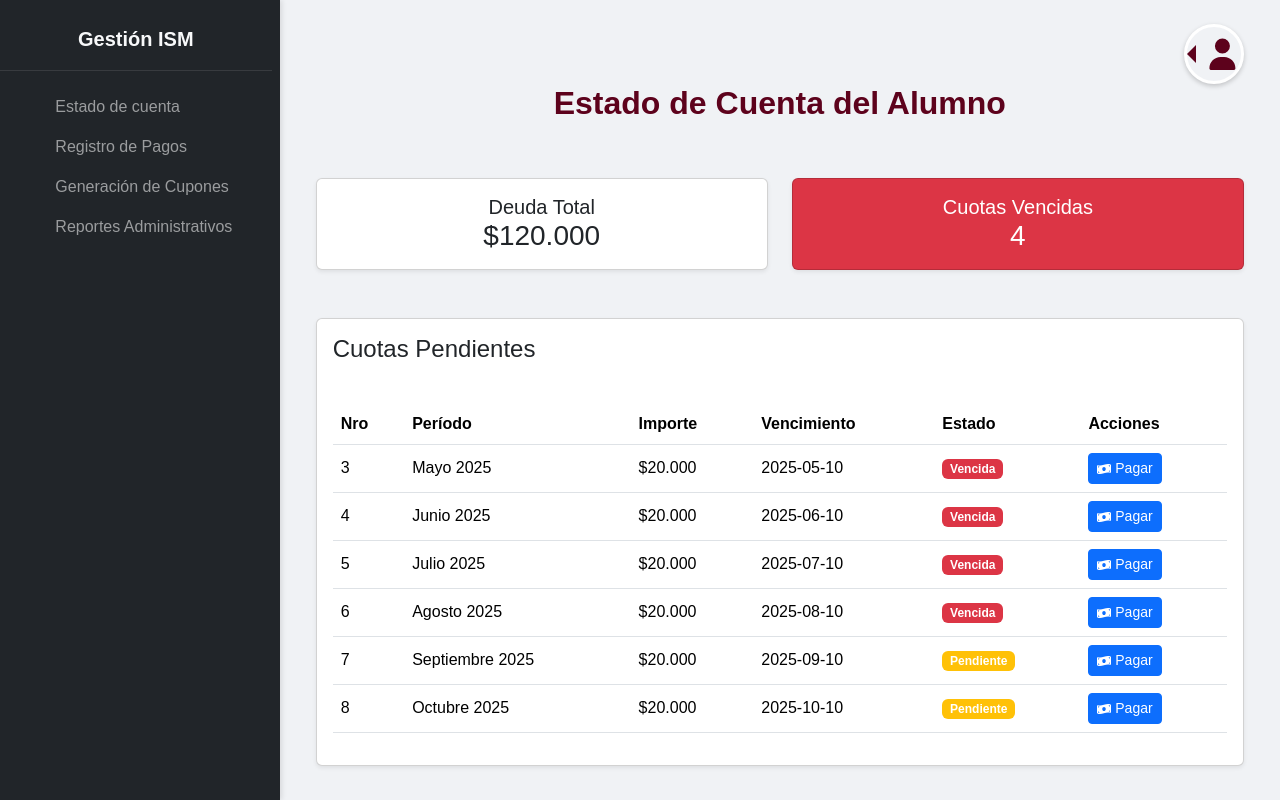
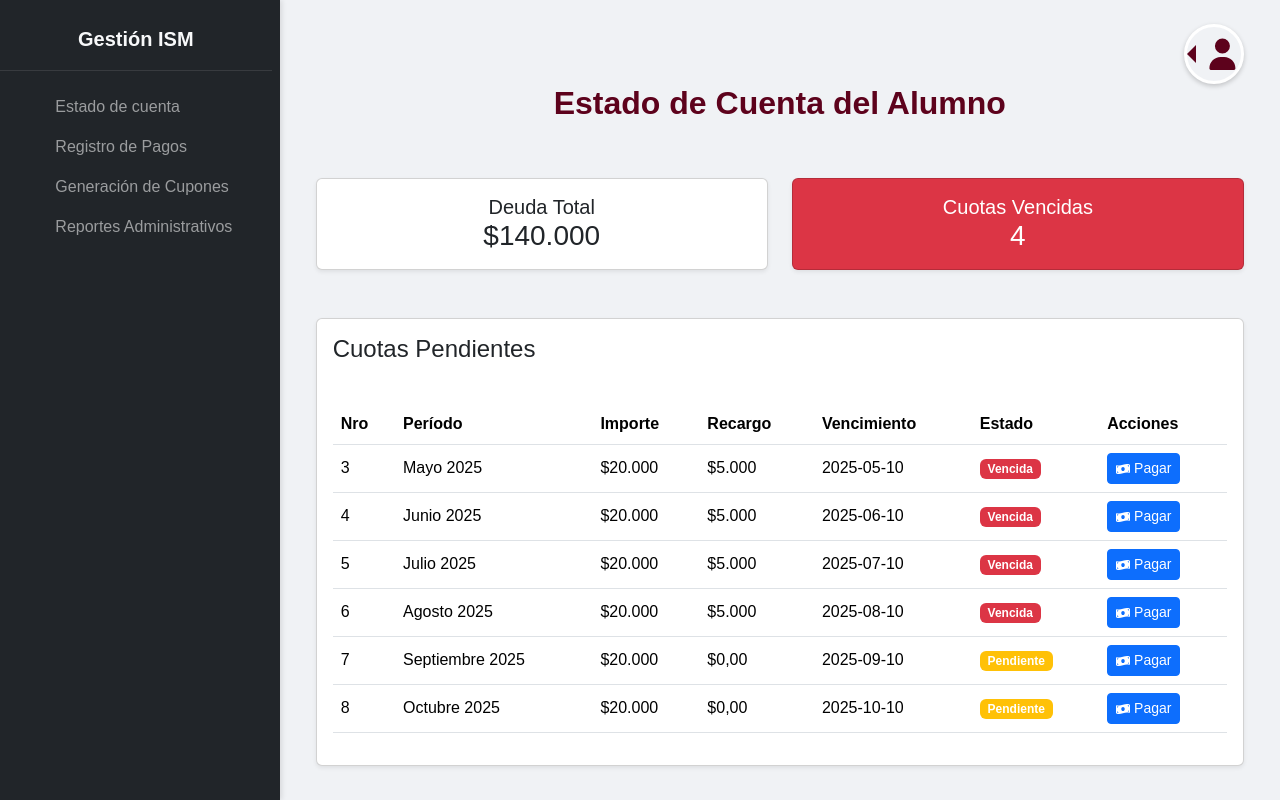
Before and after one commit to SebasAlRivas/PRE-ISMEstadodeCuenta, a React (Create React App) app in the folder consulta-e/: page / in a window 1280 px wide. Built offline with nearby package versions, Linux system fonts and the light colour scheme.

Commit message:
prolijando recargo

```diff
--- a/consulta-e/src/App.js
+++ b/consulta-e/src/App.js
@@ -10,26 +10,26 @@ function App() {
             dni: "34567890",
             rol: "Alumno",
             cuotas: [
-                // Nuevas cuotas del 2024 (todas pagadas)
-                { id: 14, nro: 1, periodo: 'Febrero 2024', importe: 30000, vencimiento: '2024-02-10', estado: 'Pagada', fechaPago: '2024-02-09', medioPago: 'Transferencia', comprobanteUrl: 'comprobante_5.pdf' },
-                { id: 15, nro: 2, periodo: 'Marzo 2024', importe: 35000, vencimiento: '2024-03-10', estado: 'Pagada', fechaPago: '2024-03-11', medioPago: 'Rapipago', comprobanteUrl: 'comprobante_6.pdf' },
-                { id: 16, nro: 3, periodo: 'Abril 2024', importe: 40000, vencimiento: '2024-04-10', estado: 'Pagada', fechaPago: '2024-04-10', medioPago: 'Mercado Pago', comprobanteUrl: 'comprobante_7.pdf' },
-                { id: 17, nro: 4, periodo: 'Mayo 2024', importe: 45000, vencimiento: '2024-05-10', estado: 'Pagada', fechaPago: '2024-05-09', medioPago: 'Transferencia', comprobanteUrl: 'comprobante_8.pdf' },
-                { id: 18, nro: 5, periodo: 'Junio 2024', importe: 50000, vencimiento: '2024-06-10', estado: 'Pagada', fechaPago: '2024-06-12', medioPago: 'Transferencia', comprobanteUrl: 'comprobante_9.pdf' },
-                { id: 19, nro: 6, periodo: 'Julio 2024', importe: 55000, vencimiento: '2024-07-10', estado: 'Pagada', fechaPago: '2024-07-10', medioPago: 'Rapipago', comprobanteUrl: 'comprobante_10.pdf' },
-                { id: 20, nro: 7, periodo: 'Agosto 2024', importe: 60000, vencimiento: '2024-08-10', estado: 'Pagada', fechaPago: '2024-08-08', medioPago: 'Mercado Pago', comprobanteUrl: 'comprobante_11.pdf' },
-                { id: 21, nro: 8, periodo: 'Septiembre 2024', importe: 65000, vencimiento: '2024-09-10', estado: 'Pagada', fechaPago: '2024-09-09', medioPago: 'Transferencia', comprobanteUrl: 'comprobante_12.pdf' },
-                { id: 22, nro: 9, periodo: 'Octubre 2024', importe: 70000, vencimiento: '2024-10-10', estado: 'Pagada', fechaPago: '2024-10-09', medioPago: 'Mercado Pago', comprobanteUrl: 'comprobante_13.pdf' },
+                { id: 14, nro: 1, periodo: 'Febrero 2024', importe: 30000, vencimiento: '2024-02-10', estado: 'Pagada', fechaPago: '2024-02-09', medioPago: 'Transferencia', comprobanteUrl: 'comprobante_5.pdf', recargo: 0 },
+                { id: 15, nro: 2, periodo: 'Marzo 2024', importe: 35000, vencimiento: '2024-03-10', estado: 'Pagada', fechaPago: '2024-03-11', medioPago: 'Rapipago', comprobanteUrl: 'comprobante_6.pdf', recargo: 0 },
+                { id: 16, nro: 3, periodo: 'Abril 2024', importe: 40000, vencimiento: '2024-04-10', estado: 'Pagada', fechaPago: '2024-04-10', medioPago: 'Mercado Pago', comprobanteUrl: 'comprobante_7.pdf', recargo: 0 },
+                { id: 17, nro: 4, periodo: 'Mayo 2024', importe: 45000, vencimiento: '2024-05-10', estado: 'Pagada', fechaPago: '2024-05-09', medioPago: 'Transferencia', comprobanteUrl: 'comprobante_8.pdf', recargo: 0 },
+                { id: 18, nro: 5, periodo: 'Junio 2024', importe: 50000, vencimiento: '2024-06-10', estado: 'Pagada', fechaPago: '2024-06-12', medioPago: 'Transferencia', comprobanteUrl: 'comprobante_9.pdf', recargo: 0 },
+                { id: 19, nro: 6, periodo: 'Julio 2024', importe: 55000, vencimiento: '2024-07-10', estado: 'Pagada', fechaPago: '2024-07-10', medioPago: 'Rapipago', comprobanteUrl: 'comprobante_10.pdf', recargo: 0 },
+                { id: 20, nro: 7, periodo: 'Agosto 2024', importe: 60000, vencimiento: '2024-08-10', estado: 'Pagada', fechaPago: '2024-08-08', medioPago: 'Mercado Pago', comprobanteUrl: 'comprobante_11.pdf', recargo: 0 },
+                { id: 21, nro: 8, periodo: 'Septiembre 2024', importe: 65000, vencimiento: '2024-09-10', estado: 'Pagada', fechaPago: '2024-09-09', medioPago: 'Transferencia', comprobanteUrl: 'comprobante_12.pdf', recargo: 0 },
+                { id: 22, nro: 9, periodo: 'Octubre 2024', importe: 70000, vencimiento: '2024-10-10', estado: 'Pagada', fechaPago: '2024-10-09', medioPago: 'Mercado Pago', comprobanteUrl: 'comprobante_13.pdf', recargo: 0 },
 
-                // Cuotas del 2025
-                { id: 1, nro: 1, periodo: 'Marzo 2025', importe: 20000, vencimiento: '2025-03-10', estado: 'Pagada', fechaPago: '2025-03-09', medioPago: 'Transferencia', comprobanteUrl: 'comprobante_1.pdf' },
-                { id: 2, nro: 2, periodo: 'Abril 2025', importe: 20000, vencimiento: '2025-04-10', estado: 'Pagada', fechaPago: '2025-04-11', medioPago: 'Rapipago', comprobanteUrl: 'comprobante_2.pdf' },
-                { id: 3, nro: 3, periodo: 'Mayo 2025', importe: 20000, vencimiento: '2025-05-10', estado: 'Vencida', fechaPago: null, medioPago: null, comprobanteUrl: null },
-                { id: 4, nro: 4, periodo: 'Junio 2025', importe: 20000, vencimiento: '2025-06-10', estado: 'Vencida', fechaPago: null, medioPago: null, comprobanteUrl: null },
-                { id: 5, nro: 5, periodo: 'Julio 2025', importe: 20000, vencimiento: '2025-07-10', estado: 'Vencida', fechaPago: null, medioPago: null, comprobanteUrl: null },
-                { id: 6, nro: 6, periodo: 'Agosto 2025', importe: 20000, vencimiento: '2025-08-10', estado: 'Vencida', fechaPago: null, medioPago: null, comprobanteUrl: null },
-                { id: 7, nro: 7, periodo: 'Septiembre 2025', importe: 20000, vencimiento: '2025-09-10', estado: 'Pendiente', fechaPago: null, medioPago: null, comprobanteUrl: null },
-                { id: 8, nro: 8, periodo: 'Octubre 2025', importe: 20000, vencimiento: '2025-10-10', estado: 'Pendiente', fechaPago: null, medioPago: null, comprobanteUrl: null },
+                { id: 1, nro: 1, periodo: 'Marzo 2025', importe: 20000, vencimiento: '2025-03-10', estado: 'Pagada', fechaPago: '2025-03-09', medioPago: 'Transferencia', comprobanteUrl: 'comprobante_1.pdf', recargo: 0 },
+                { id: 2, nro: 2, periodo: 'Abril 2025', importe: 20000, vencimiento: '2025-04-10', estado: 'Pagada', fechaPago: '2025-04-11', medioPago: 'Rapipago', comprobanteUrl: 'comprobante_2.pdf', recargo: 0 },
+
+                { id: 3, nro: 3, periodo: 'Mayo 2025', importe: 20000, vencimiento: '2025-05-10', estado: 'Vencida', fechaPago: null, medioPago: null, comprobanteUrl: null, recargo: 5000 },
+                { id: 4, nro: 4, periodo: 'Junio 2025', importe: 20000, vencimiento: '2025-06-10', estado: 'Vencida', fechaPago: null, medioPago: null, comprobanteUrl: null, recargo: 5000 },
+                { id: 5, nro: 5, periodo: 'Julio 2025', importe: 20000, vencimiento: '2025-07-10', estado: 'Vencida', fechaPago: null, medioPago: null, comprobanteUrl: null, recargo: 5000 },
+                { id: 6, nro: 6, periodo: 'Agosto 2025', importe: 20000, vencimiento: '2025-08-10', estado: 'Vencida', fechaPago: null, medioPago: null, comprobanteUrl: null, recargo: 5000 },
+
+                { id: 7, nro: 7, periodo: 'Septiembre 2025', importe: 20000, vencimiento: '2025-09-10', estado: 'Pendiente', fechaPago: null, medioPago: null, comprobanteUrl: null, recargo: 0 },
+                { id: 8, nro: 8, periodo: 'Octubre 2025', importe: 20000, vencimiento: '2025-10-10', estado: 'Pendiente', fechaPago: null, medioPago: null, comprobanteUrl: null, recargo: 0 },
             ]
         },
         {
@@ -37,11 +37,12 @@ function App() {
             dni: "12345678",
             rol: "Alumno",
             cuotas: [
-                { id: 9, nro: 1, periodo: 'Marzo 2025', importe: 18000, vencimiento: '2025-03-10', estado: 'Pagada', fechaPago: '2025-03-08', medioPago: 'Transferencia', comprobanteUrl: 'comprobante_3.pdf' },
-                { id: 10, nro: 2, periodo: 'Abril 2025', importe: 18000, vencimiento: '2025-04-10', estado: 'Pagada', fechaPago: '2025-04-09', medioPago: 'Mercado Pago', comprobanteUrl: 'comprobante_4.pdf' },
-                { id: 11, nro: 3, periodo: 'Mayo 2025', importe: 18000, vencimiento: '2025-05-10', estado: 'Vencida', fechaPago: null, medioPago: null, comprobanteUrl: null },
-                { id: 12, nro: 4, periodo: 'Junio 2025', importe: 18000, vencimiento: '2025-06-10', estado: 'Vencida', fechaPago: null, medioPago: null, comprobanteUrl: null },
-                { id: 13, nro: 5, periodo: 'Julio 2025', importe: 18000, vencimiento: '2025-07-10', estado: 'Vencida', fechaPago: null, medioPago: null, comprobanteUrl: null },
+                { id: 9, nro: 1, periodo: 'Marzo 2025', importe: 18000, vencimiento: '2025-03-10', estado: 'Pagada', fechaPago: '2025-03-08', medioPago: 'Transferencia', comprobanteUrl: 'comprobante_3.pdf', recargo: 0 },
+                { id: 10, nro: 2, periodo: 'Abril 2025', importe: 18000, vencimiento: '2025-04-10', estado: 'Pagada', fechaPago: '2025-04-09', medioPago: 'Mercado Pago', comprobanteUrl: 'comprobante_4.pdf', recargo: 0 },
+
+                { id: 11, nro: 3, periodo: 'Mayo 2025', importe: 18000, vencimiento: '2025-05-10', estado: 'Vencida', fechaPago: null, medioPago: null, comprobanteUrl: null, recargo: 3000 },
+                { id: 12, nro: 4, periodo: 'Junio 2025', importe: 18000, vencimiento: '2025-06-10', estado: 'Vencida', fechaPago: null, medioPago: null, comprobanteUrl: null, recargo: 3000 },
+                { id: 13, nro: 5, periodo: 'Julio 2025', importe: 18000, vencimiento: '2025-07-10', estado: 'Vencida', fechaPago: null, medioPago: null, comprobanteUrl: null, recargo: 3000 },
             ]
         }
     ];
@@ -53,9 +54,7 @@ function App() {
         cuotas: []
     };
 
-    // Para ver como alumno:
     const [usuario] = useState(alumnos[0]);
-    // Para ver como Administrativo, descomenta la línea de abajo y comenta la de arriba:
     //const [usuario] = useState(administrativa);
 
     const manejarPago = (importePagado) => {
--- a/consulta-e/src/components/CuotasPendientes.jsx
+++ b/consulta-e/src/components/CuotasPendientes.jsx
@@ -16,6 +16,7 @@ const CuotasPendientes = ({ cuotasImpagas, manejarPago }) => {
                                 <th>Nro</th>
                                 <th>Período</th>
                                 <th>Importe</th>
+                                <th>Recargo</th> {/* ⬅️ COLUMNA AGREGADA */}
                                 <th>Vencimiento</th>
                                 <th>Estado</th>
                                 <th>Acciones</th>
@@ -27,6 +28,8 @@ const CuotasPendientes = ({ cuotasImpagas, manejarPago }) => {
                                     <td>{cuota.nro}</td>
                                     <td>{cuota.periodo}</td>
                                     <td>${cuota.importe.toLocaleString('es-AR')}</td>
+                                    {/* ⬅️ CAMPO DEL RECARGO con formato de pesos (es-AR) */}
+                                    <td>${cuota.recargo ? cuota.recargo.toLocaleString('es-AR') : '0,00'}</td>
                                     <td>{cuota.vencimiento}</td>
                                     <td>
                                         <Badge
@@ -40,7 +43,8 @@ const CuotasPendientes = ({ cuotasImpagas, manejarPago }) => {
                                         <Button
                                             variant="primary"
                                             size="sm"
-                                            onClick={() => manejarPago(cuota.importe)}
+                                            // Se suma el importe más el recargo (si existe) para la función manejarPago
+                                            onClick={() => manejarPago(cuota.importe + (cuota.recargo || 0))}
                                         >
                                             <FaMoneyBillWave /> Pagar
                                         </Button>
--- a/consulta-e/src/components/EstadoCuenta.jsx
+++ b/consulta-e/src/components/EstadoCuenta.jsx
@@ -20,7 +20,9 @@ const EstadoCuenta = ({ usuario, alumnos, manejarPago }) => {
     // Si el rol es 'Alumno', muestra la vista de alumno
     const cuotasImpagas = usuario.cuotas.filter(cuota => cuota.estado === 'Vencida' || cuota.estado === 'Pendiente');
     const cuotasPagadas = usuario.cuotas.filter(cuota => cuota.estado === 'Pagada');
-    const deudaTotal = cuotasImpagas.reduce((total, cuota) => total + cuota.importe, 0);
+
+    const deudaTotal = cuotasImpagas.reduce((total, cuota) => total + cuota.importe + (cuota.recargo || 0), 0);
+
     const cuotasVencidasCount = usuario.cuotas.filter(cuota => cuota.estado === 'Vencida').length;
 
     return (
@@ -37,6 +39,7 @@ const EstadoCuenta = ({ usuario, alumnos, manejarPago }) => {
                     <Card className="resumen-card tarjeta-deuda shadow-sm text-center">
                         <Card.Body>
                             <h5 className="mb-0">Deuda Total</h5>
+                            {/* Muestra la deuda total que ahora incluye el recargo */}
                             <h3 className="mb-0">${deudaTotal.toLocaleString('es-AR')}</h3>
                         </Card.Body>
                     </Card>
```
